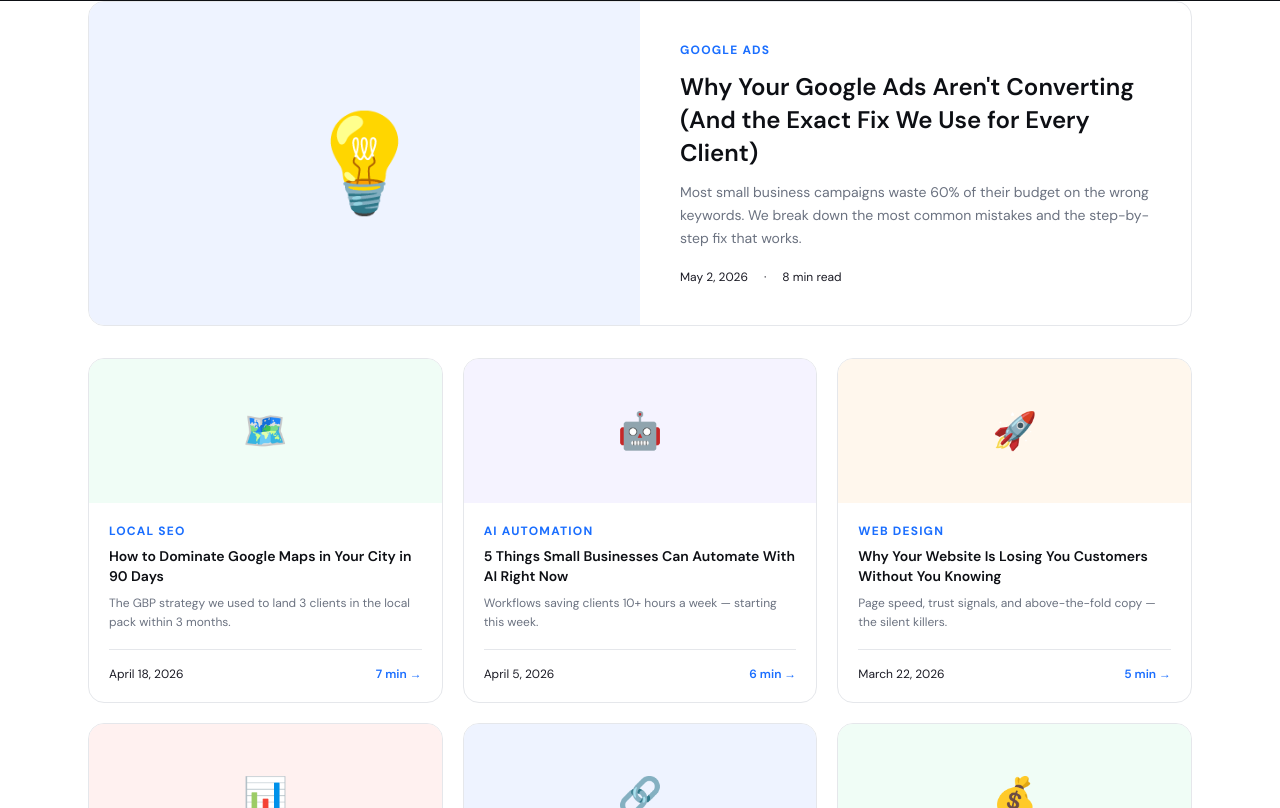
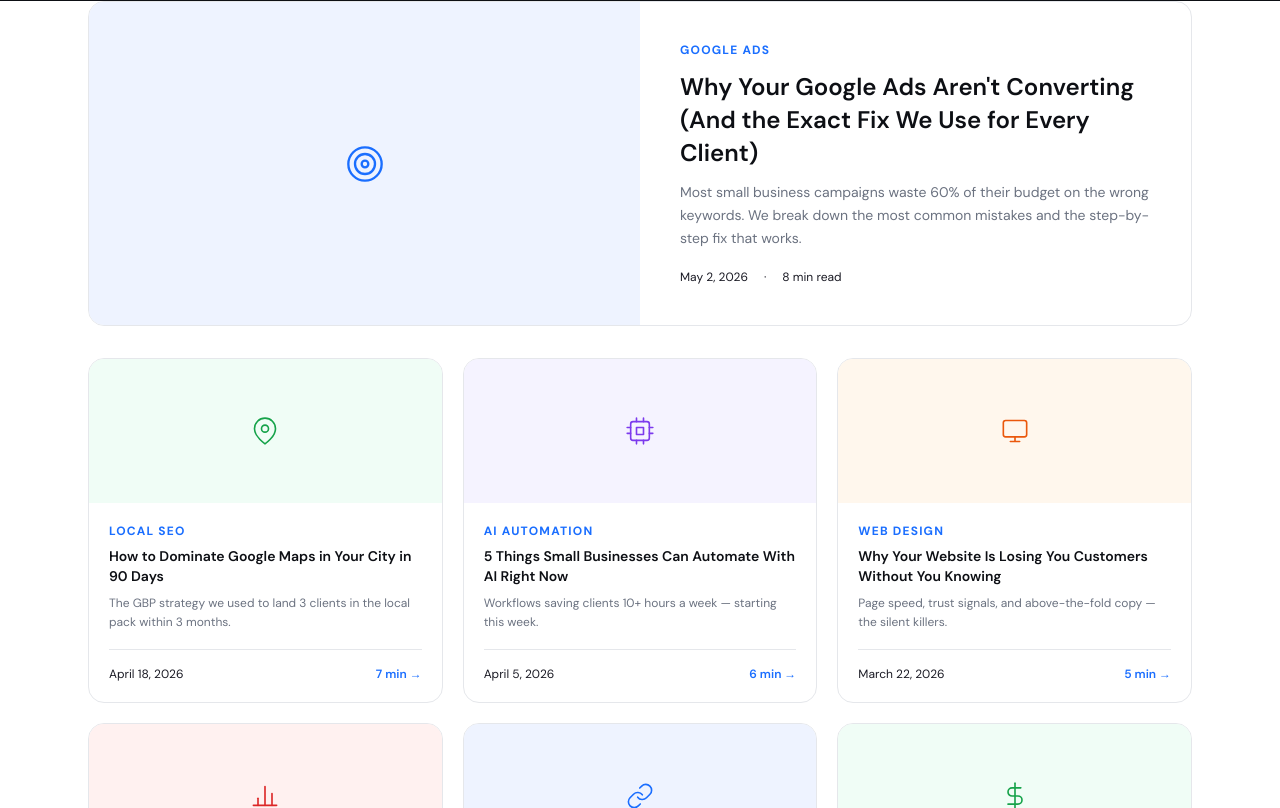
Before and after one commit to brennercory50-sys/nxtlevelbuikds, a Next.js app: page /blog in a window 1280 px wide. Shown: the part 452-1260 px from the top of the page. Built offline with nearby package versions, Linux system fonts and the light colour scheme.

Commit message:
Replace all remaining emoji icons with SVG icons across blog and budget components
https://claude.ai/code/session_012nsTpxgezdJ2RpVgxWdXtc

```diff
--- a/app/blog/page.tsx
+++ b/app/blog/page.tsx
@@ -6,19 +6,20 @@ export const metadata: Metadata = {
 };
 
 const featured = {
-  emoji:'💡', bg:'#eef3ff', cat:'Google Ads',
+  icon: <svg width="40" height="40" viewBox="0 0 24 24" fill="none" stroke="currentColor" strokeWidth="1.4" strokeLinecap="round" strokeLinejoin="round"><circle cx="12" cy="12" r="10"/><circle cx="12" cy="12" r="6"/><circle cx="12" cy="12" r="2"/></svg>,
+  iconColor: '#1a6eff', bg:'#eef3ff', cat:'Google Ads',
   title:"Why Your Google Ads Aren't Converting (And the Exact Fix We Use for Every Client)",
   desc:'Most small business campaigns waste 60% of their budget on the wrong keywords. We break down the most common mistakes and the step-by-step fix that works.',
   date:'May 2, 2026', read:'8 min read',
 };
 
 const posts = [
-  { emoji:'🗺️', bg:'#f0fdf6', cat:'Local SEO', title:'How to Dominate Google Maps in Your City in 90 Days', desc:"The GBP strategy we used to land 3 clients in the local pack within 3 months.", date:'April 18, 2026', read:'7 min' },
-  { emoji:'🤖', bg:'#f5f3ff', cat:'AI Automation', title:'5 Things Small Businesses Can Automate With AI Right Now', desc:'Workflows saving clients 10+ hours a week — starting this week.', date:'April 5, 2026', read:'6 min' },
-  { emoji:'🚀', bg:'#fff7ed', cat:'Web Design', title:"Why Your Website Is Losing You Customers Without You Knowing", desc:'Page speed, trust signals, and above-the-fold copy — the silent killers.', date:'March 22, 2026', read:'5 min' },
-  { emoji:'📊', bg:'#fff1f0', cat:'Google Ads', title:'LSA vs Google Search Ads: Which One Is Right for Your Business?', desc:'A side-by-side breakdown for Florida service businesses.', date:'March 10, 2026', read:'6 min' },
-  { emoji:'🔗', bg:'#eef3ff', cat:'SEO', title:"Link Building in 2026: What Still Works and What's a Waste of Time", desc:'We tested a dozen strategies. Here is the short list that actually moves rankings.', date:'Feb 28, 2026', read:'9 min' },
-  { emoji:'💰', bg:'#f0fdf6', cat:'Business', title:'How Much Should a Small Business Spend on Digital Marketing?', desc:'A practical framework based on revenue, goals, and market competition.', date:'Feb 14, 2026', read:'5 min' },
+  { icon: <svg width="28" height="28" viewBox="0 0 24 24" fill="none" stroke="currentColor" strokeWidth="1.4" strokeLinecap="round" strokeLinejoin="round"><path d="M21 10c0 7-9 13-9 13s-9-6-9-13a9 9 0 0 1 18 0z"/><circle cx="12" cy="10" r="3"/></svg>, iconColor:'#16a34a', bg:'#f0fdf6', cat:'Local SEO', title:'How to Dominate Google Maps in Your City in 90 Days', desc:"The GBP strategy we used to land 3 clients in the local pack within 3 months.", date:'April 18, 2026', read:'7 min' },
+  { icon: <svg width="28" height="28" viewBox="0 0 24 24" fill="none" stroke="currentColor" strokeWidth="1.4" strokeLinecap="round" strokeLinejoin="round"><rect x="4" y="4" width="16" height="16" rx="2"/><rect x="9" y="9" width="6" height="6"/><path d="M9 1v3M15 1v3M9 20v3M15 20v3M20 9h3M20 14h3M1 9h3M1 14h3"/></svg>, iconColor:'#7c3aed', bg:'#f5f3ff', cat:'AI Automation', title:'5 Things Small Businesses Can Automate With AI Right Now', desc:'Workflows saving clients 10+ hours a week — starting this week.', date:'April 5, 2026', read:'6 min' },
+  { icon: <svg width="28" height="28" viewBox="0 0 24 24" fill="none" stroke="currentColor" strokeWidth="1.4" strokeLinecap="round" strokeLinejoin="round"><rect x="2" y="3" width="20" height="14" rx="2"/><path d="M8 21h8M12 17v4"/></svg>, iconColor:'#ea580c', bg:'#fff7ed', cat:'Web Design', title:"Why Your Website Is Losing You Customers Without You Knowing", desc:'Page speed, trust signals, and above-the-fold copy — the silent killers.', date:'March 22, 2026', read:'5 min' },
+  { icon: <svg width="28" height="28" viewBox="0 0 24 24" fill="none" stroke="currentColor" strokeWidth="1.4" strokeLinecap="round" strokeLinejoin="round"><line x1="18" y1="20" x2="18" y2="10"/><line x1="12" y1="20" x2="12" y2="4"/><line x1="6" y1="20" x2="6" y2="14"/><line x1="2" y1="20" x2="22" y2="20"/></svg>, iconColor:'#dc2626', bg:'#fff1f0', cat:'Google Ads', title:'LSA vs Google Search Ads: Which One Is Right for Your Business?', desc:'A side-by-side breakdown for Florida service businesses.', date:'March 10, 2026', read:'6 min' },
+  { icon: <svg width="28" height="28" viewBox="0 0 24 24" fill="none" stroke="currentColor" strokeWidth="1.4" strokeLinecap="round" strokeLinejoin="round"><path d="M10 13a5 5 0 0 0 7.54.54l3-3a5 5 0 0 0-7.07-7.07l-1.72 1.71"/><path d="M14 11a5 5 0 0 0-7.54-.54l-3 3a5 5 0 0 0 7.07 7.07l1.71-1.71"/></svg>, iconColor:'#1a6eff', bg:'#eef3ff', cat:'SEO', title:"Link Building in 2026: What Still Works and What's a Waste of Time", desc:'We tested a dozen strategies. Here is the short list that actually moves rankings.', date:'Feb 28, 2026', read:'9 min' },
+  { icon: <svg width="28" height="28" viewBox="0 0 24 24" fill="none" stroke="currentColor" strokeWidth="1.4" strokeLinecap="round" strokeLinejoin="round"><line x1="12" y1="1" x2="12" y2="23"/><path d="M17 5H9.5a3.5 3.5 0 0 0 0 7h5a3.5 3.5 0 0 1 0 7H6"/></svg>, iconColor:'#16a34a', bg:'#f0fdf6', cat:'Business', title:'How Much Should a Small Business Spend on Digital Marketing?', desc:'A practical framework based on revenue, goals, and market competition.', date:'Feb 14, 2026', read:'5 min' },
 ];
 
 export default function Blog() {
@@ -35,7 +36,7 @@ export default function Blog() {
         <div className="container-site py-20">
           {/* Featured */}
           <div className="grid grid-cols-1 lg:grid-cols-2 bg-bg2 border border-border rounded-2xl overflow-hidden mb-8 hover:border-border2 transition-colors cursor-pointer">
-            <div className="flex items-center justify-center text-8xl min-h-64" style={{ background: featured.bg }}>{featured.emoji}</div>
+            <div className="flex items-center justify-center min-h-64" style={{ background: featured.bg, color: featured.iconColor }}>{featured.icon}</div>
             <div className="p-10 flex flex-col justify-center">
               <p className="text-xs font-bold tracking-widest uppercase text-accent mb-3">{featured.cat}</p>
               <h2 className="text-2xl font-semibold text-dark leading-snug mb-3">{featured.title}</h2>
@@ -49,7 +50,7 @@ export default function Blog() {
           <div className="grid grid-cols-1 md:grid-cols-2 lg:grid-cols-3 gap-5">
             {posts.map(p => (
               <div key={p.title} className="bg-bg2 border border-border hover:border-border2 rounded-2xl overflow-hidden cursor-pointer transition-all hover:-translate-y-1">
-                <div className="h-36 flex items-center justify-center text-4xl" style={{ background: p.bg }}>{p.emoji}</div>
+                <div className="h-36 flex items-center justify-center" style={{ background: p.bg, color: p.iconColor }}>{p.icon}</div>
                 <div className="p-5">
                   <p className="text-xs font-bold tracking-widest uppercase text-accent mb-2">{p.cat}</p>
                   <h3 className="text-sm font-semibold text-dark leading-snug mb-2">{p.title}</h3>
--- a/components/BudgetMeter.tsx
+++ b/components/BudgetMeter.tsx
@@ -8,7 +8,7 @@ const tiers = [
     label: 'Entry',
     name: 'Free Consultation',
     price: "Let's Talk",
-    emoji: '💬',
+    emoji: <svg width="18" height="18" viewBox="0 0 24 24" fill="none" stroke="currentColor" strokeWidth="1.8" strokeLinecap="round" strokeLinejoin="round"><path d="M21 15a2 2 0 0 1-2 2H7l-4 4V5a2 2 0 0 1 2-2h14a2 2 0 0 1 2 2z"/></svg>,
     accent: '#6b7280',
     bg: '#f9fafb',
     border: '#e5e7eb',
@@ -20,7 +20,7 @@ const tiers = [
     label: 'Starter',
     name: 'Starter Website',
     price: '$997',
-    emoji: '🚀',
+    emoji: <svg width="18" height="18" viewBox="0 0 24 24" fill="none" stroke="currentColor" strokeWidth="1.8" strokeLinecap="round" strokeLinejoin="round"><polygon points="13 2 3 14 12 14 11 22 21 10 12 10 13 2"/></svg>,
     accent: '#1a6eff',
     bg: '#eff6ff',
     border: '#bfdbfe',
@@ -32,7 +32,7 @@ const tiers = [
     label: 'Growth',
     name: 'Growth Build',
     price: '$2,497',
-    emoji: '📈',
+    emoji: <svg width="18" height="18" viewBox="0 0 24 24" fill="none" stroke="currentColor" strokeWidth="1.8" strokeLinecap="round" strokeLinejoin="round"><polyline points="23 6 13.5 15.5 8.5 10.5 1 18"/><polyline points="17 6 23 6 23 12"/></svg>,
     accent: '#1a6eff',
     bg: '#eff6ff',
     border: '#1a6eff',
@@ -45,7 +45,7 @@ const tiers = [
     label: 'Enterprise',
     name: 'Enterprise Build',
     price: 'Custom',
-    emoji: '⚡',
+    emoji: <svg width="18" height="18" viewBox="0 0 24 24" fill="none" stroke="currentColor" strokeWidth="1.8" strokeLinecap="round" strokeLinejoin="round"><rect x="4" y="4" width="16" height="16" rx="2"/><rect x="9" y="9" width="6" height="6"/><path d="M9 1v3M15 1v3M9 20v3M15 20v3M20 9h3M20 14h3M1 9h3M1 14h3"/></svg>,
     accent: '#1a6eff',
     bg: '#0d0f14',
     border: '#1a6eff',
@@ -117,7 +117,7 @@ export default function BudgetMeter() {
         <div className="flex items-start justify-between gap-4 mb-4">
           <div>
             <div className="flex items-center gap-2 mb-1">
-              <span className="text-2xl">{tier.emoji}</span>
+              <span className="w-7 h-7 flex items-center justify-center" style={{ color: tier.dark ? '#7aa8ff' : tier.accent }}>{tier.emoji}</span>
               <p className="text-[12px] font-bold tracking-widest uppercase" style={{ color: tier.dark ? '#7aa8ff' : tier.accent }}>{tier.label}</p>
               {tier.featured && <span className="text-[10px] font-bold bg-accent text-white px-2.5 py-0.5 rounded-full">Most Popular</span>}
             </div>
```
Also changed, not shown: components/BudgetMeterSmall.tsx (+7 -7 lines).
